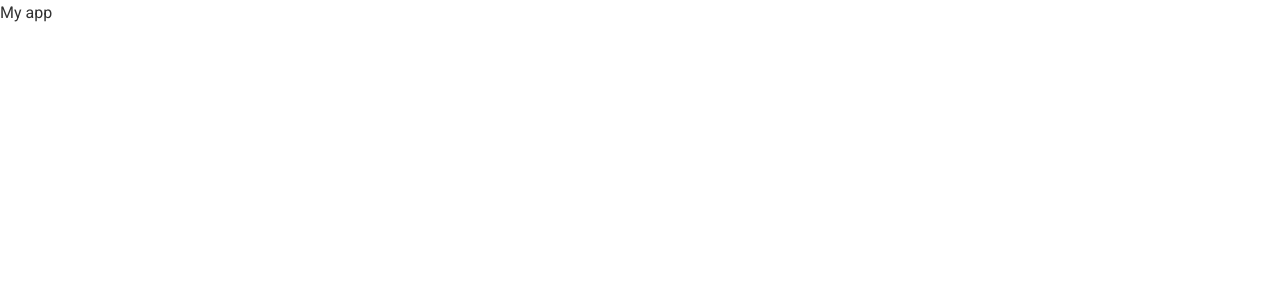
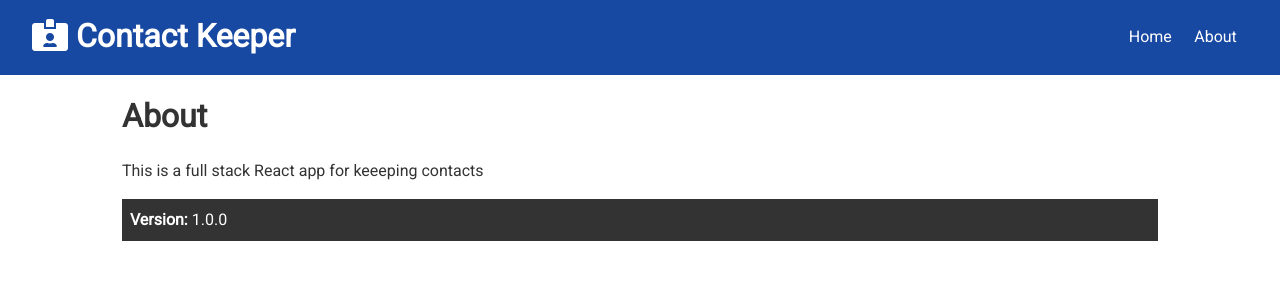
Before and after one commit to lemocla/contact-keeper, a React (Create React App) app in the folder client/: page /about in a window 1280 px wide. Shown: the top 300 px of the page. Built offline with nearby package versions, Linux system fonts and the light colour scheme.

Commit message:
Add navigation bar and links

```diff
--- a/client/package.json
+++ b/client/package.json
@@ -9,7 +9,7 @@
     "axios": "^0.24.0",
     "react": "^17.0.2",
     "react-dom": "^17.0.2",
-    "react-router-dom": "^6.0.0",
+    "react-router-dom": "^5.2.0",
     "react-scripts": "4.0.3",
     "react-transition-group": "^4.4.2",
     "uuid": "^8.3.2",
--- a/client/src/App.js
+++ b/client/src/App.js
@@ -1,11 +1,24 @@
 
+import React, {Fragment} from 'react';
+import { BrowserRouter as Router, Switch, Route } from "react-router-dom";
+import Navbar from './components/layout/Navbar';
+import Home from './components/pages/Home';
+import About from './components/pages/About';
 import './App.css';
 
 const App = () => {
   return (
-    <div className="App">
-     My app
-    </div>
+    <Router>
+    <Fragment className="App">
+     <Navbar/>
+     <div className="container">
+       <Switch>
+         <Route exact path='/' component={Home}/>
+         <Route exact path='/about' component={About}/>
+       </Switch>
+       </div>
+    </Fragment>
+    </Router>
   );
 }
 
--- /dev/null
+++ b/client/src/components/layout/Navbar.js
@@ -0,0 +1,29 @@
+import React from 'react';
+import PropTypes from 'prop-types';
+import { Link } from 'react-router-dom'
+
+const Navbar = ({title, icon}) => {
+    return (
+        <div className="navbar bg-primary">
+            <h1>
+                <i className={icon}/> {title}
+            </h1>
+            <ul>
+                <li><Link to="/">Home</Link></li>
+                <li><Link to="/about">About</Link></li>
+            </ul>
+        </div>
+    )
+}
+
+Navbar.propTypes = {
+    title: PropTypes.string.isRequired,
+    icon: PropTypes.string,
+}
+
+Navbar.defaultProps ={
+    title: 'Contact Keeper',
+    icon: 'fas fa-id-card-alt'
+}
+
+export default Navbar
--- /dev/null
+++ b/client/src/components/pages/About.js
@@ -0,0 +1,13 @@
+import React from 'react'
+
+const About = () => {
+    return (
+        <div>
+            <h1>About</h1>
+            <p className="my-1">This is a full stack React app for keeeping contacts</p>
+            <p className="bg-dark p"><strong>Version: </strong>1.0.0</p>
+        </div>
+    )
+}
+
+export default About
--- /dev/null
+++ b/client/src/components/pages/Home.js
@@ -0,0 +1,11 @@
+import React from 'react'
+
+const Home = () => {
+    return (
+        <div>
+            <h1>Home</h1>
+        </div>
+    )
+}
+
+export default Home
```
Also changed, not shown: 1 other file (tests, documents, lock files or other folders).
